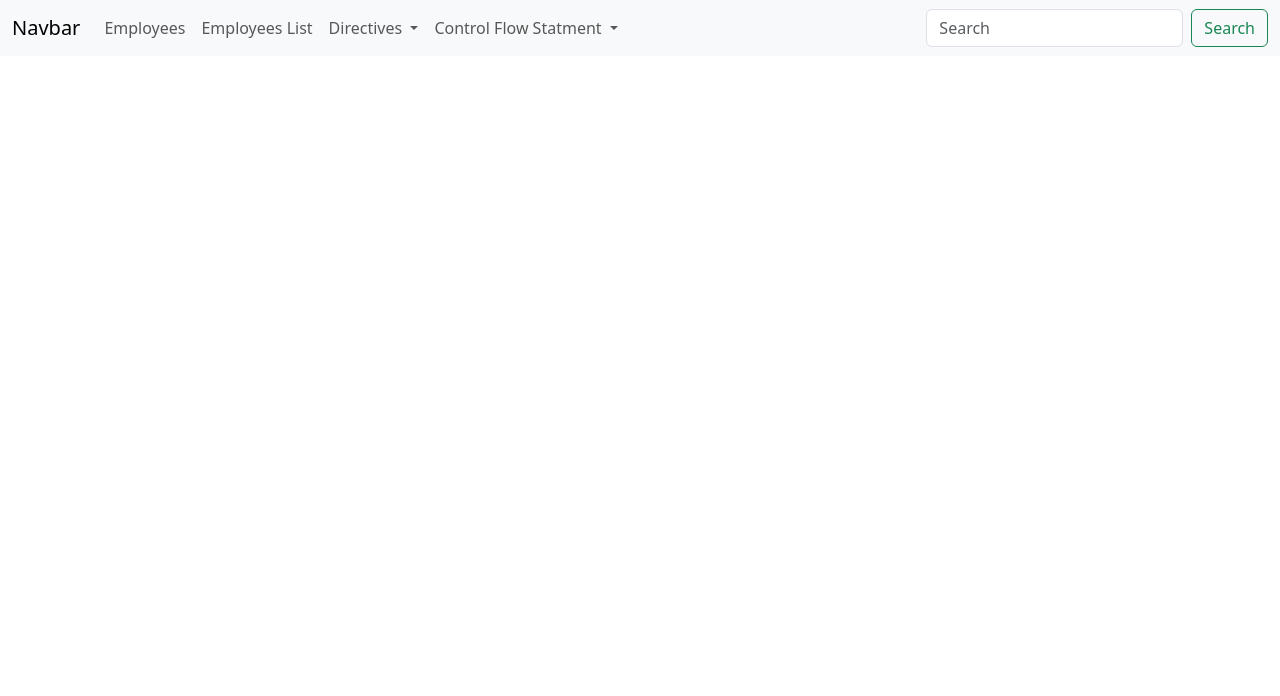
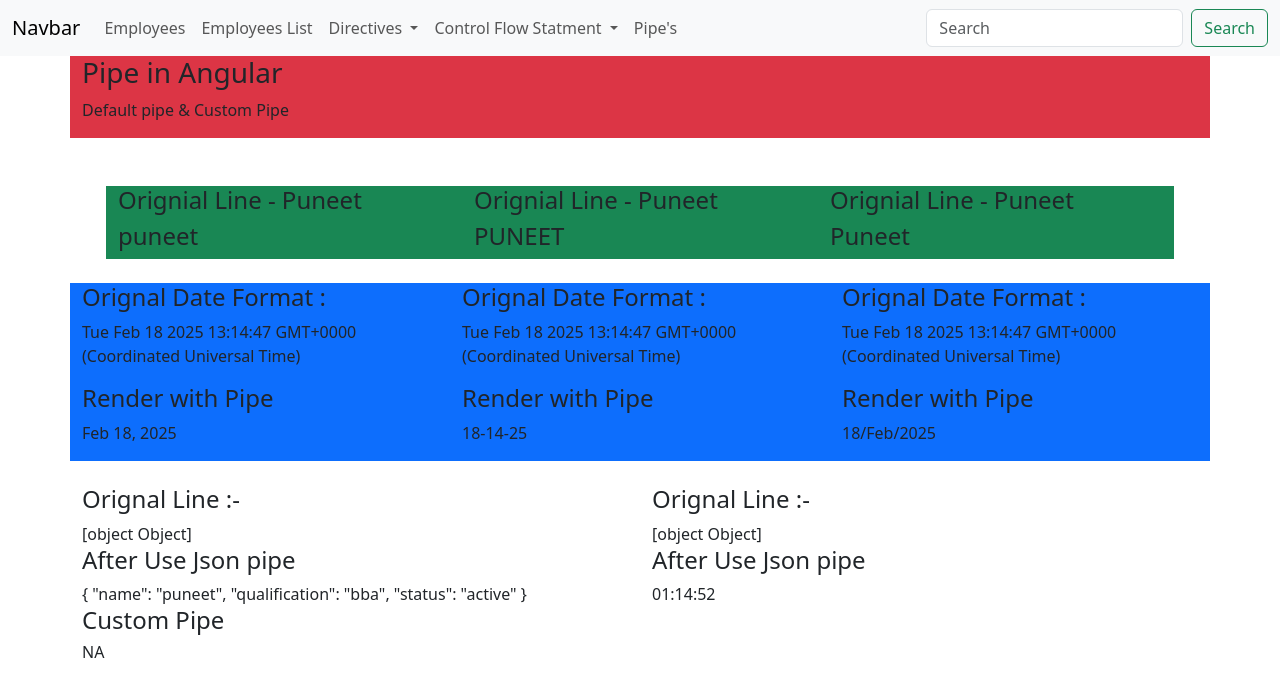
Before and after one commit to 786puneet/angular_tutorials, an Angular app in the folder Demo_Application/: page /pipes in a window 1280 px wide. Before the commit this address led to /. Shown: the top 696 px of the page. Built offline with nearby package versions, Linux system fonts and the light colour scheme.

Commit message:
add pipe component

```diff
--- /dev/null
+++ b/Demo_Application/src/app/Components/Custom Pipe/na.pipe.ts
@@ -0,0 +1,19 @@
+import { Pipe, PipeTransform } from '@angular/core';
+
+@Pipe({
+  name: 'na'
+})
+export class NaPipe implements PipeTransform {
+
+  transform(value: unknown, ...args: unknown[]): unknown {
+    if(value !== null && value !== undefined && value !== '' )
+    {
+      return value;
+    }
+    else
+    {
+      return "NA";
+    }
+  }
+
+}
--- /dev/null
+++ b/Demo_Application/src/app/Components/pipe/pipe.component.html
@@ -0,0 +1,54 @@
+<div class="row  bg-danger mb-5">
+    <h3>Pipe in Angular</h3>
+    <p>Default pipe & Custom Pipe</p>
+</div>
+
+<div class="row m-4">
+    <div class="col-4 bg-success">
+        <h4>Orignial Line - {{ demotext }} </h4>
+        <h4> {{ demotext | lowercase }} </h4>
+    </div>
+    <div class="col-4 bg-success">
+        <h4>Orignial Line - {{ demotext }} </h4>
+        <h4>{{ demotext | uppercase }}</h4>
+    </div>
+    <div class="col-4 bg-success">
+        <h4>Orignial Line - {{ demotext }} </h4>
+        <h4>{{ demotext | titlecase }}</h4>
+    </div>
+</div>
+
+<div class="row mb-4">
+    <div class="col-4 bg-primary">
+        <h4>Orignal Date Format : </h4><p>{{ date }}</p>
+        <h4>Render with Pipe</h4>
+        <p>{{ date | date}}</p>
+    </div>
+    <div class="col-4 bg-primary">
+        <h4>Orignal Date Format : </h4><p>{{ date }}</p>
+        <h4>Render with Pipe</h4>
+        <p>{{ date | date:'dd-mm-yy' }}</p>
+    </div>
+    <div class="col-4 bg-primary">
+        <h4>Orignal Date Format : </h4><p>{{ date }}</p>
+        <h4>Render with Pipe</h4>
+        <p>{{ date | date:'dd/MMM/yyy' }}</p>
+    </div>
+</div>
+
+<div class="row">
+    <div class="col-6">
+        <h4>Orignal Line :-</h4> {{ student }}
+        <h4>After Use Json pipe</h4> {{ student | json}}
+    </div>
+    <div class="col-6">
+        <h4>Orignal Line :-</h4> {{ CurrentTime }}
+        <h4>After Use Json pipe</h4> {{ CurrentTime | async | date:'hh:mm:ss' }}
+    </div>
+</div>
+
+<div class="row">
+    <h4>Custom Pipe</h4>
+    <h6> {{ test | na}} </h6>
+
+</div>
--- /dev/null
+++ b/Demo_Application/src/app/Components/pipe/pipe.component.ts
@@ -0,0 +1,27 @@
+import { AsyncPipe, DatePipe, JsonPipe, LowerCasePipe, TitleCasePipe, UpperCasePipe } from '@angular/common';
+import { Component } from '@angular/core';
+import { interval, Observable } from 'rxjs';
+import { map } from 'rxjs/operators';
+import { NaPipe } from '../Custom Pipe/na.pipe';
+@Component({
+  selector: 'app-pipe',
+  imports: [NaPipe,AsyncPipe,JsonPipe,DatePipe,LowerCasePipe,UpperCasePipe,TitleCasePipe,],
+  templateUrl: './pipe.component.html',
+  styleUrl: './pipe.component.css'
+})
+export class PipeComponent {
+  demotext:string='Puneet';
+  date:Date= new Date();
+  CurrentTime:Observable<Date> = new Observable<Date>;
+  student:any={
+    name:'puneet',
+    qualification:'bba',
+    status:'active',
+
+
+  }
+  test:any='';
+constructor(){
+  this.CurrentTime= interval(1000).pipe(map(()=> new Date()));
+}
+}
--- a/Demo_Application/src/app/app.component.html
+++ b/Demo_Application/src/app/app.component.html
@@ -35,6 +35,10 @@
               </ul>
             </li>
 
+            <li class="nav-item">
+              <a class="nav-link" [routerLink]="'/pipes'">Pipe's</a>
+            </li>
+
       </ul>
       <form class="d-flex" role="search">
         <input class="form-control me-2" type="search" placeholder="Search" aria-label="Search">
--- a/Demo_Application/src/app/app.routes.ts
+++ b/Demo_Application/src/app/app.routes.ts
@@ -6,6 +6,7 @@ import { StructuralDriectivesComponent } from './Components/structural-driective
 import { AtrributeDriectiveComponent } from './Components/atrribute-driective/atrribute-driective.component';
 import { IfelseComponent } from './Components/Control Flow Statments/ifelse/ifelse.component';
 import { ForLoopComponent } from './Components/Control Flow Statments/for-loop/for-loop.component';
+import { PipeComponent } from './Components/pipe/pipe.component';
 
 export const routes: Routes = [
     {
@@ -35,5 +36,9 @@ export const routes: Routes = [
     {
         path:'for-loop-control-flow',
         component:ForLoopComponent,
+    },
+    {
+        path:'pipes',
+        component:PipeComponent,
     }
 ];
```
Also changed, not shown: Demo_Application/src/app/Components/pipe/pipe.component.css (added), 2 other files (tests, documents, lock files or other folders). Lines whose indentation alone changed are shown as unchanged.
